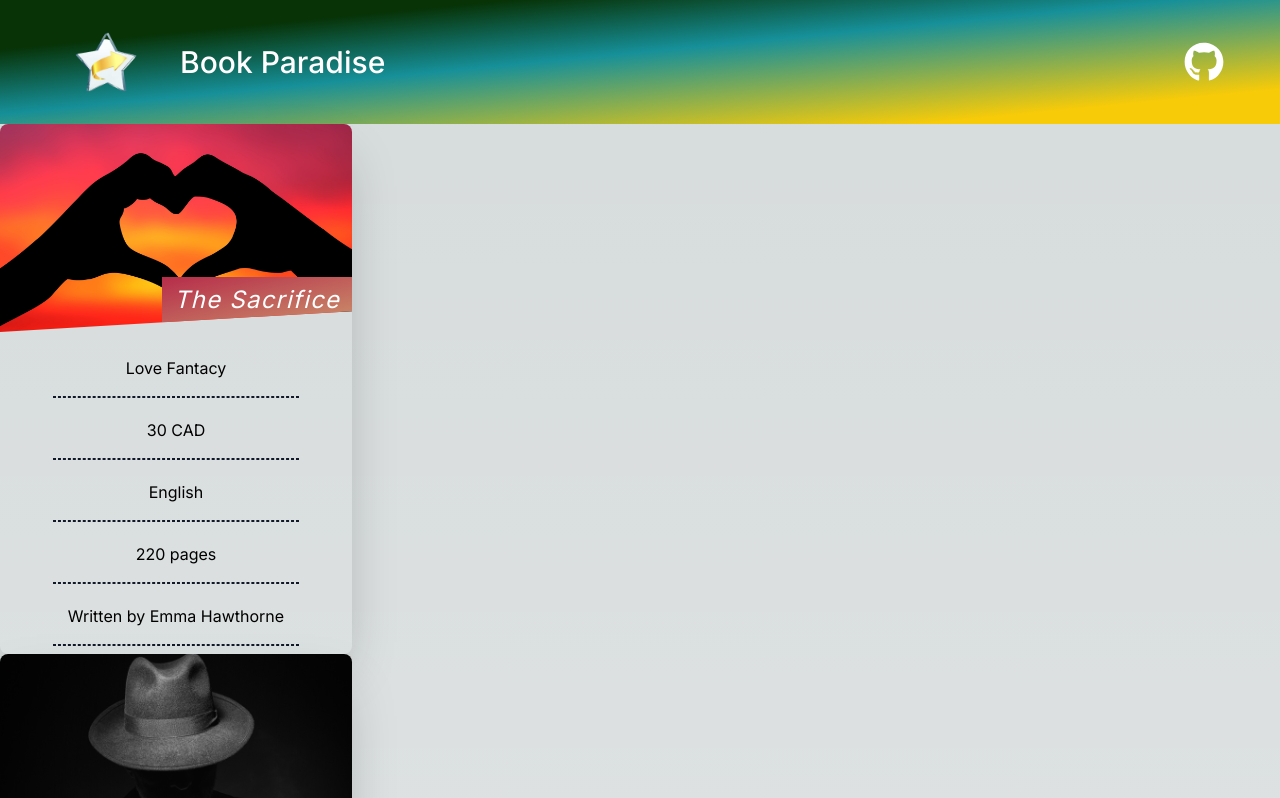
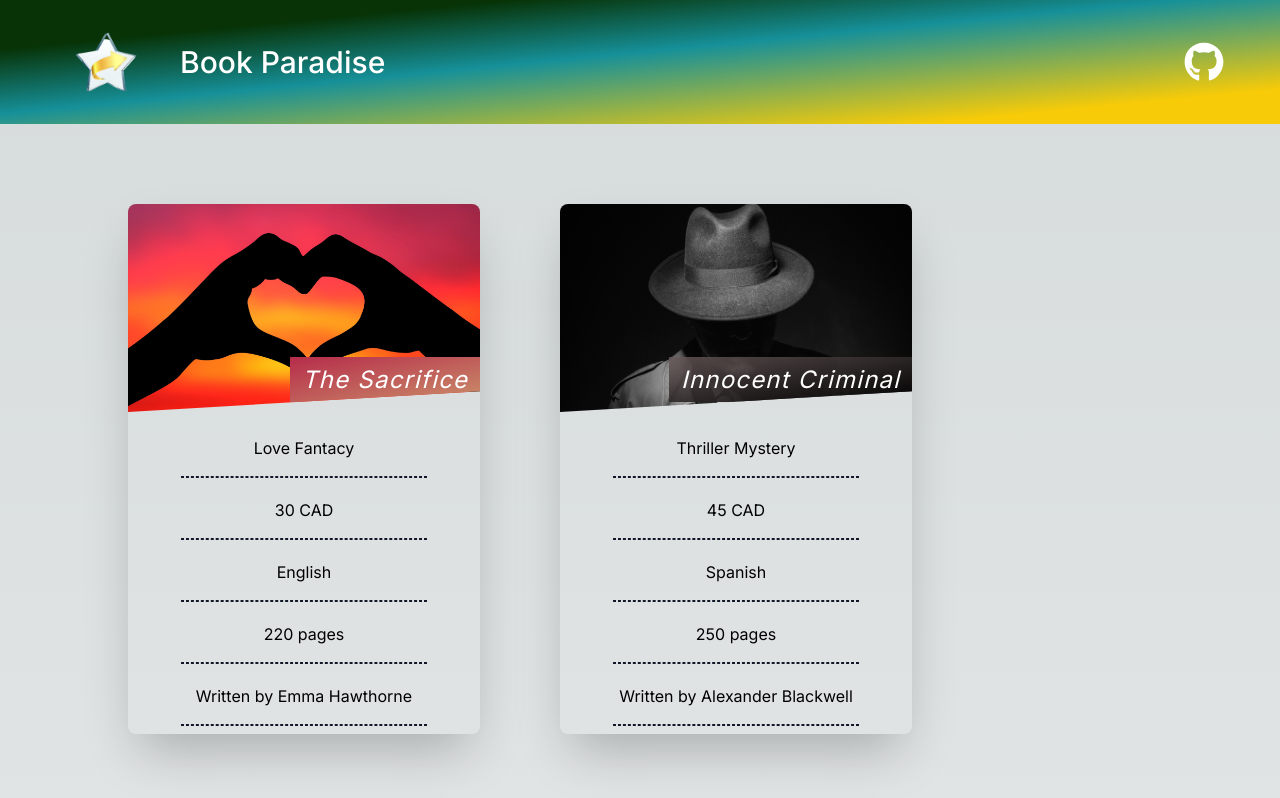
Before and after one commit to sandeep194920/BookStoreApp, a Next.js app: page / in a window 1280 px wide. Shown: the top 798 px of the page. Built offline with nearby package versions, Linux system fonts and the light colour scheme.

Commit message:
books aligned in flex

```diff
--- a/src/components/Books.tsx
+++ b/src/components/Books.tsx
@@ -7,7 +7,7 @@ function Books() {
   console.log('The books data is', allBooks)
 
   return (
-    <section>
+    <section className="flex max-w-[90%] gap-20 flex-wrap justify-center md:justify-start my-20 ml-auto">
       {allBooks.map((book) => {
         return <Book key={book.id} {...book} />
       })}
```
